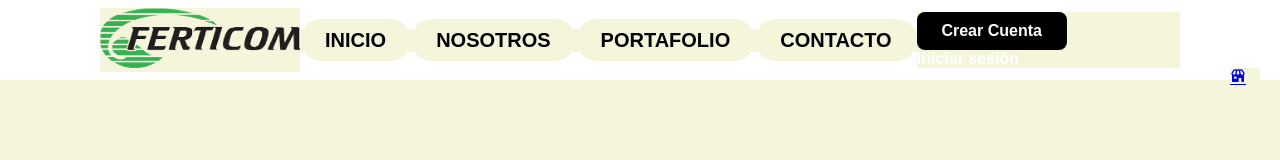
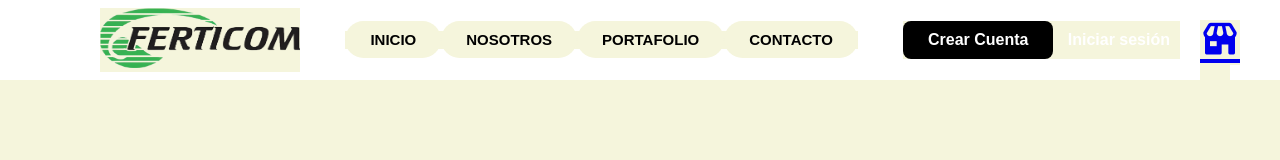
Before and after one commit to 17820057/FERTICOM, a plain HTML site: page inicio/inicio.html in a window 1280 px wide. Drawn offline with nearby package versions, Linux system fonts and the light colour scheme; files whose address does not match are found by name.

Commit message:
procesos

```diff
--- a/inicio/inicio.css
+++ b/inicio/inicio.css
@@ -42,7 +42,7 @@ header {
 .nav-bar ul li a {
     text-decoration: none;
     color: black;
-    font-size: 20px;
+    font-size: 15px;
     font-weight: bold;
     padding: 10px 25px;
     border-radius: 50px;
@@ -70,9 +70,12 @@ header {
 }
 
 .icono-tienda {
+
     text-decoration: none;
+    font-size: 40px;
     width: 30px;
-    height: 30px;
+    height: 80px;
     position: absolute;
-    right: 20px;
+    right: 50px;
+    top: 20px;
 }
--- a/inicio/inicio.html
+++ b/inicio/inicio.html
@@ -6,6 +6,9 @@
     <title>FERTICOM</title>
     <link rel="icon" href="\Users\ASZC1\OneDrive\Documentos\FERTICOM PROGRAM\recursos\favicon.ico"/>
     <link rel="stylesheet" href="inicio.css" />
+    <link rel="preconnect" href="https://fonts.googleapis.com">
+    <link rel="preconnect" href="https://fonts.gstatic.com" crossorigin>
+    <link href="https://fonts.googleapis.com/css2?family=Inter:wght@543&display=swap" rel="stylesheet">
     <link href='https://unpkg.com/boxicons@2.1.4/css/boxicons.min.css' rel='stylesheet'>
 </head>
   <body>
@@ -33,6 +36,10 @@
                     <i><a href="shop.html"class='bx bxs-store'></a></i>
                 </div>
             </div>
+
+
+
+
         </header>
     </div>
 
```
